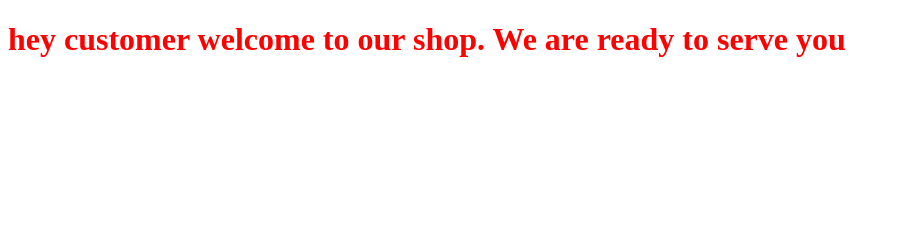
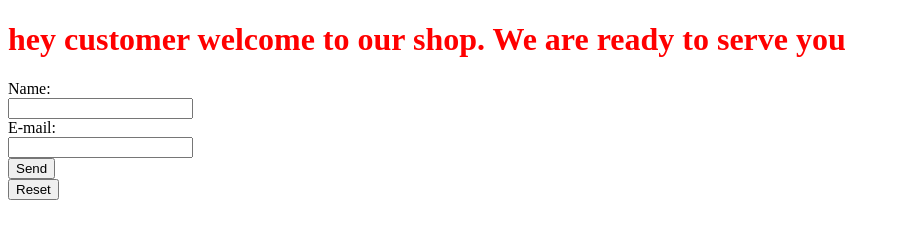
Before and after one commit to lauraXsaenz/XYZ-Project, a plain HTML site: page index.html in a window 1280 px wide. Shown: the whole page, without its empty margins (0-900 px from the left). Drawn offline with Linux system fonts and the light colour scheme.

Commit message:
with email

```diff
--- a/index.html
+++ b/index.html
@@ -14,5 +14,19 @@ h1 {color:red;}
 hey customer welcome to our shop. We are ready to serve you
 
 </h1>
-  </body>
+
+<form action ="mailto:xyz@com" method="post" enctype="text/plain">
+Name: <br>
+<input type="text" name="name"><br>
+E-mail: <br>
+<input type="text" name="mail"><br>
+<input type="submit" value="Send"><br>
+<input type="reset" value="Reset"><br>
+</form>
+
+
+
+
+
+ </body>
 </html>
```
